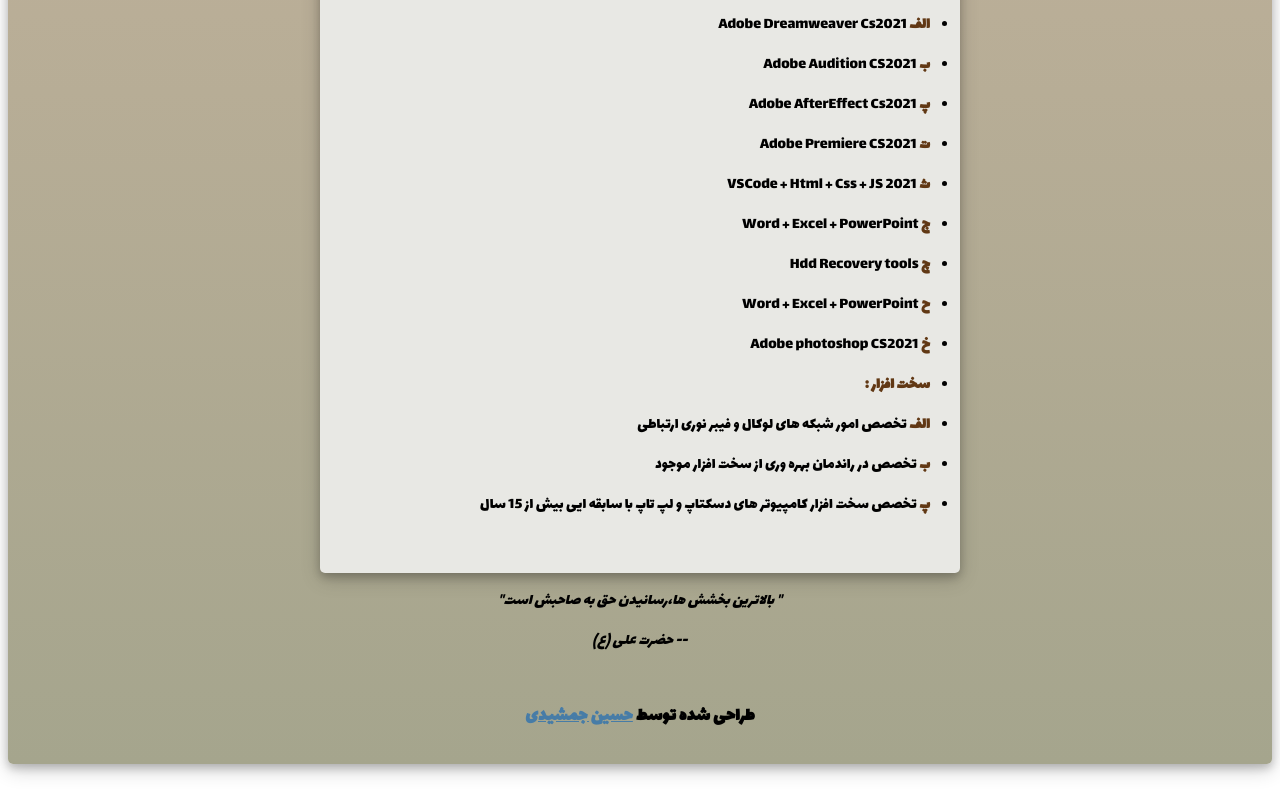
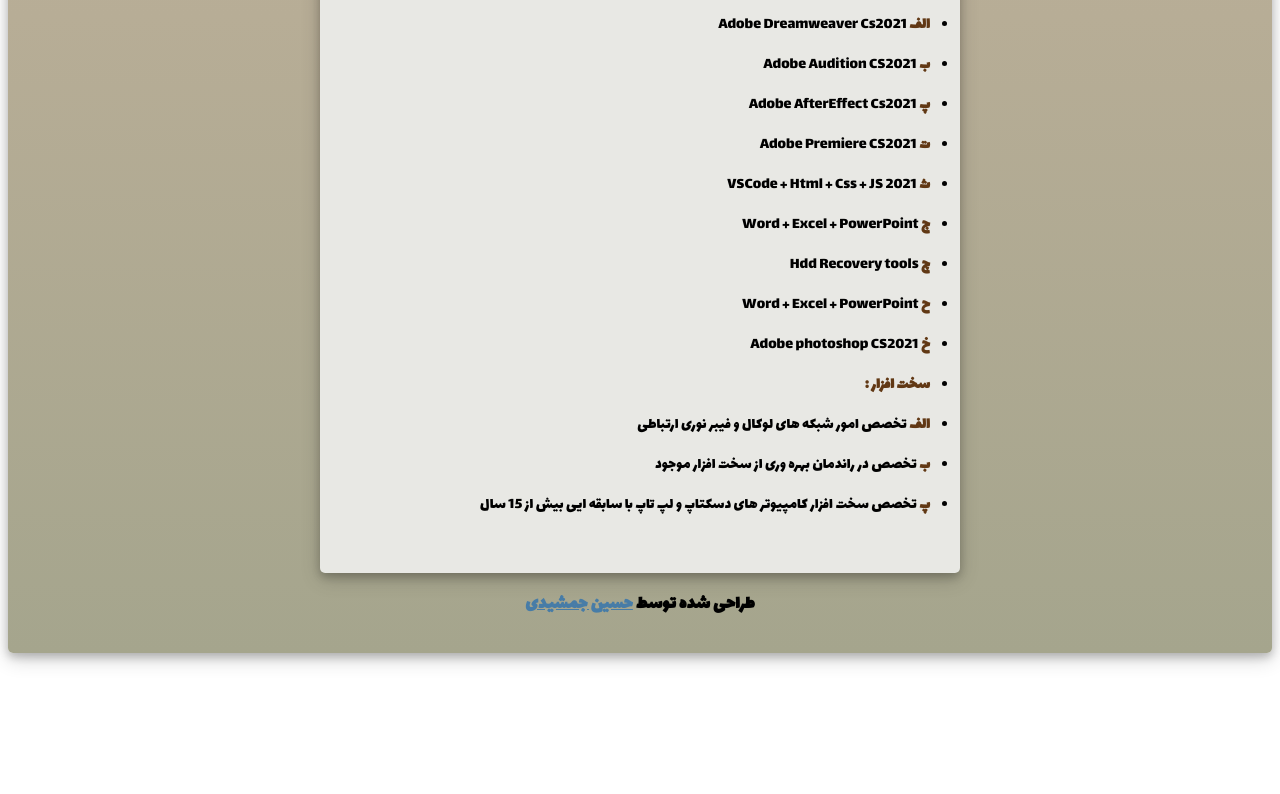
Before and after one commit to hjchoas/cv, a plain HTML site: page index.html in a window 1280 px wide. Shown: the part 1360-2154 px from the top of the page. After the commit the page ends 2043 px from the top, so only its background shows below. Drawn offline with Linux system fonts and the light colour scheme.

Commit message:
Update index.html
ADADADA

```diff
--- a/index.html
+++ b/index.html
@@ -115,12 +115,6 @@
                     <strong>پ</strong> تخصص سخت افزار کامپیوتر های دسکتاپ و لپ تاپ با سابقه ایی بیش از 15 سال
                 </li>
         </section>
-        <blockquote>
-            <p>
-                " بالاترین بخشش ها،رسانیدن حق به صاحبش است"
-            </p>
-            <cite>-- حضرت علی (ع)</cite>
-        </blockquote>
         <h3>
             طراحی شده توسط
             <a href="mailto:hj.choas@gmail.com">
```
